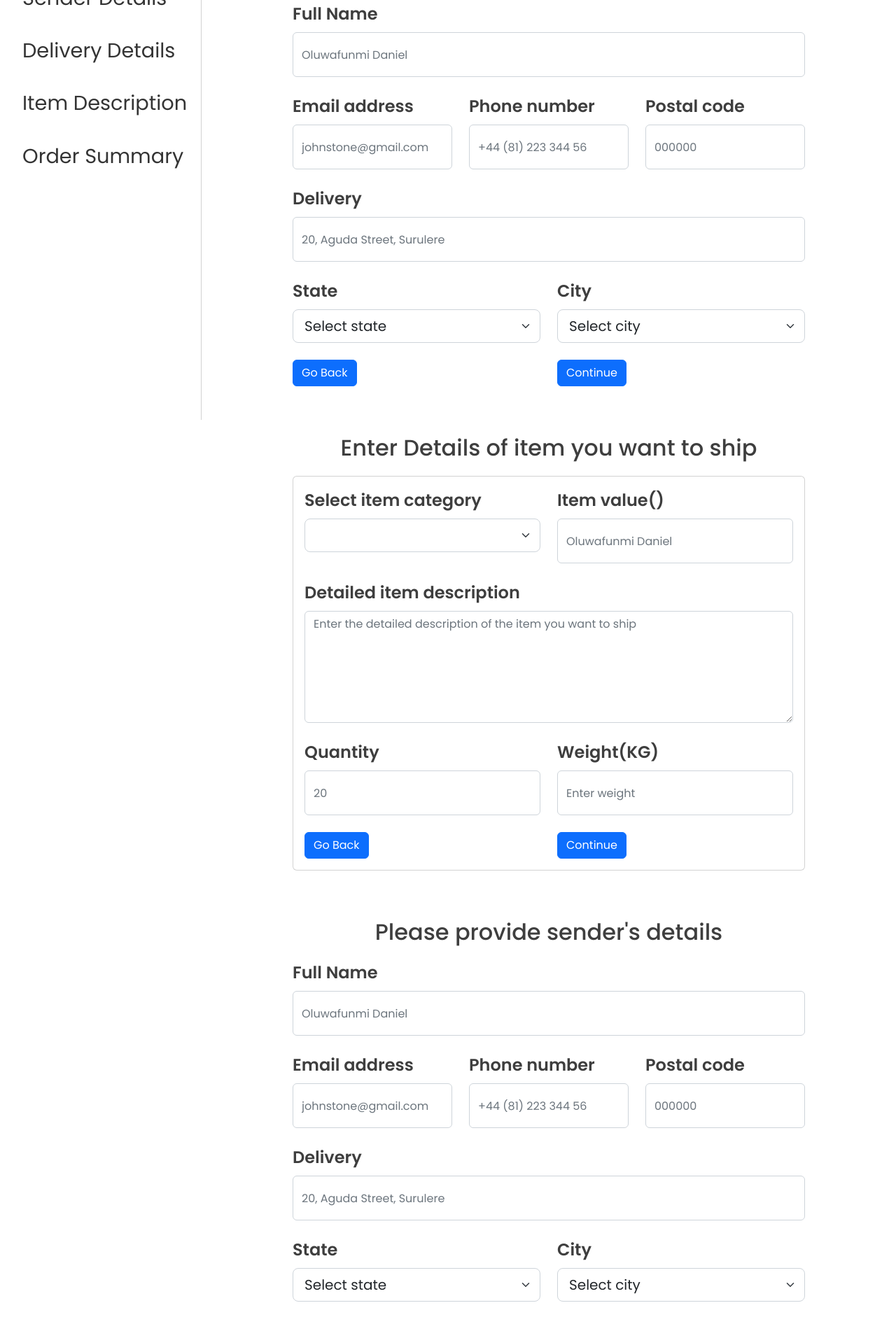
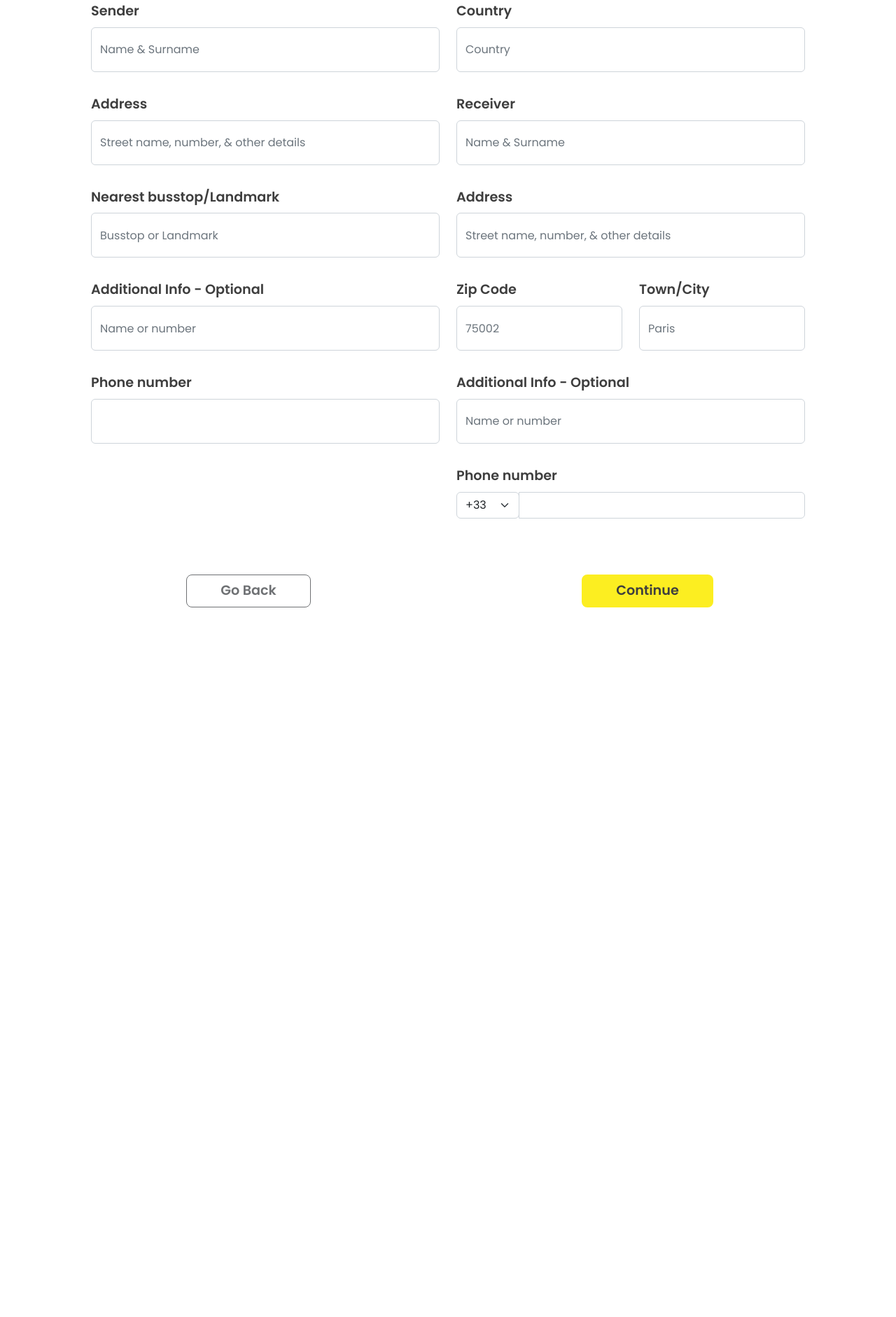
Before and after one commit to OluwabukolaAdelaka/pickmeup, a React (Create React App) app: page /shippingDetails in a window 1280 px wide. Shown: the part 200-2082 px from the top of the page at 70% size. After the commit the page ends 1116 px from the top, so only its background shows below. Built offline with nearby package versions, Linux system fonts and the light colour scheme; the HTML template or start-up script is replaced by a standard one.

Commit message:
Updated shipping process

```diff
--- a/src/DashboardPages/DeliveryDetails.jsx
+++ /dev/null
@@ -1,87 +0,0 @@
-import React from "react";
-
-function DeliveryDetails() {
-  return (
-    <div className="container">
-      <main className="mt-5 pt-3 px-5">
-        <p className="main-title">Enter Details of item you want to ship</p>
-        <div class="card">
-          <div class="card-body">
-            <form className="row g-4">
-              <div className="col-md-6">
-                <label htmlFor="itemCategory" className="form-label label">
-                  Select item category
-                </label>
-                <select
-                  className="form-select form-select-lg "
-                  aria-label=".form-select-lg example"
-                >
-                  <option></option>
-                  <option>...</option>
-                </select>
-              </div>
-              <div className="col-md-6">
-                <label htmlFor="itemValue" className="form-label label">
-                  Item value()
-                </label>
-                <input
-                  type="text"
-                  className="form-control main-input"
-                  placeholder="Oluwafunmi Daniel"
-                  id="itemValue"
-                />
-              </div>
-              <div className="col-12">
-                <label htmlFor="details" className="form-label label">
-                  Detailed item description
-                </label>
-
-                <textarea
-                  className="form-control"
-                  placeholder="Enter the detailed description of the item you want to ship"
-                  id="details"
-                  style={{ height: "10rem" }}
-                ></textarea>
-              </div>
-              <div className="col-md-6">
-                <label htmlFor="weight" className="form-label label">
-                  Quantity
-                </label>
-                <input
-                  type="text"
-                  className="form-control main-input"
-                  placeholder="20"
-                  id="weight"
-                />
-              </div>
-              <div className="col-md-6">
-                <label htmlFor="weight" className="form-label label">
-                  Weight(KG)
-                </label>
-                <input
-                  type="text"
-                  className="form-control main-input"
-                  placeholder="Enter weight"
-                  id="weight"
-                />
-              </div>
-
-              <div className="col-md-6">
-                <button type="button" className="btn btn-primary">
-                  Go Back
-                </button>
-              </div>
-              <div className="col-md-6">
-                <button type="button" className="btn btn-primary">
-                  Continue
-                </button>
-              </div>
-            </form>
-          </div>
-        </div>
-      </main>
-    </div>
-  );
-}
-
-export default DeliveryDetails;
--- a/src/DashboardPages/ItemDescription.jsx
+++ b/src/DashboardPages/ItemDescription.jsx
@@ -2,105 +2,74 @@ import React from "react";
 
 function ItemDescription() {
   return (
-    <div className="container">
-      {/* Main content */}
-      <main className="mt-5 pt-3 px-5">
-        <p className="main-title">Please provide sender's details</p>
+    <>
+      <p className="main-title">Enter Details of item you want to ship</p>
+      <div class="card">
+        <div class="card-body">
           <form className="row g-4">
-          <div className="col-12">
-            <label htmlFor="fullName" className="form-label label">
-              Full Name
+            <div className="col-md-6">
+              <label htmlFor="itemCategory" className="form-label label">
+                Select item category
+              </label>
+              <select
+                className="form-select form-select-lg main-input"
+                aria-label="form-select-lg"
+              >
+                <option>Kitchen wares</option>
+                <option>Electronics</option>
+                <option>Batteries</option>
+                <option>Beauty</option>
+              </select>
+            </div>
+            <div className="col-md-6">
+              <label htmlFor="itemValue" className="form-label label">
+                Item value()
               </label>
               <input
                 type="text"
                 className="form-control main-input"
                 placeholder="Oluwafunmi Daniel"
-              id="fullName"
+                id="itemValue"
               />
             </div>
-          <div className="col-md-4">
-            <label htmlFor="email" className="form-label label">
-              Email address
+            <div className="col-12">
+              <label htmlFor="details" className="form-label label">
+                Detailed item description
               </label>
-            <input
-              type="email"
-              className="form-control main-input"
-              placeholder="johnstone@gmail.com"
-              id="email"
-            />
+
+              <textarea
+                className="form-control"
+                placeholder="Enter the detailed description of the item you want to ship"
+                id="details"
+                style={{ height: "10rem" }}
+              ></textarea>
             </div>
-          <div className="col-md-4">
-            <label htmlFor="phoneNumber" className="form-label label">
-              Phone number
-            </label>
-            <input
-              type="text"
-              placeholder="+44 (81) 223 344 56"
-              className="form-control main-input"
-              id="phoneNumber"
-            />
-          </div>
-          <div className="col-md-4">
-            <label htmlFor="postalCode" className="form-label label">
-              Postal code
+            <div className="col-md-6">
+              <label htmlFor="weight" className="form-label label">
+                Quantity
               </label>
               <input
                 type="text"
                 className="form-control main-input"
-              id="postalCode"
-              placeholder="000000"
+                placeholder="20"
+                id="weight"
               />
             </div>
-          <div className="col-12">
-            <label htmlFor="delivery" className="form-label label">
-              Delivery
+            <div className="col-md-6">
+              <label htmlFor="weight" className="form-label label">
+                Weight(KG)
               </label>
               <input
                 type="text"
                 className="form-control main-input"
-              id="delivery"
-              placeholder="20, Aguda Street, Surulere"
+                placeholder="Enter weight"
+                id="weight"
               />
             </div>
-
-          <div className="col-md-6">
-            <label htmlFor="state" className="form-label label">
-              State
-            </label>
-            <select
-              class="form-select form-select-lg"
-              aria-label=".form-select-sm example"
-            >
-              <option>Select state</option>
-              <option>...</option>
-            </select>
+          </form>
         </div>
-          <div className="col-md-6">
-            <label htmlFor="city" className="form-label label">
-              City
-            </label>
-            <select
-              class="form-select form-select-lg"
-              aria-label=".form-select-sm example"
-            >
-              <option>Select city</option>
-              <option>...</option>
-            </select>
       </div>
-
-          <div className="col-md-6">
-            <button type="button" className="btn btn-primary">
-              Go Back
-            </button>
-          </div>
-          <div className="col-md-6">
-            <button type="button" className="btn btn-primary">
-              Continue
-            </button>
-          </div>
-        </form>
-      </main>
-    </div>
+    </>
   );
 }
 
--- a/src/DashboardPages/SenderDetails.jsx
+++ b/src/DashboardPages/SenderDetails.jsx
@@ -2,104 +2,164 @@ import React from "react";
 
 function SenderDetails() {
   return (
-    <div className="container">
     <main className="mt-5 pt-3 px-5">
-        <p className="main-title">Please provide sender's details</p>
       <form className="row g-4">
-          <div className="col-12">
+        <div className="col">
+          <p className="main-title">Pickup Details</p>
+          <div className="col">
             <label htmlFor="fullName" className="form-label label">
-              Full Name
+              Sender
             </label>
             <input
               type="text"
               className="form-control main-input"
-              placeholder="Oluwafunmi Daniel"
+              placeholder="Name &amp; Surname"
               id="fullName"
             />
           </div>
-          <div className="col-md-4">
-            <label htmlFor="email" className="form-label label">
-              Email address
+          <div className="col">
+            <label htmlFor="address" className="form-label label">
+              Address
             </label>
             <input
-              type="email"
+              type="text"
               className="form-control main-input"
-              placeholder="johnstone@gmail.com"
-              id="email"
+              placeholder="Street name, number, &amp; other details"
+              id="address"
             />
           </div>
-          <div className="col-md-4">
+          <div className="col">
+            <label htmlFor="landmark" className="form-label label">
+              Nearest busstop/Landmark
+            </label>
+            <input
+              type="text"
+              className="form-control main-input"
+              placeholder="Busstop or Landmark"
+              id="landmark"
+            />
+          </div>
+          <div className="col">
+            <label htmlFor="addInfo" className="form-label label">
+              Additional Info - Optional
+            </label>
+            <input
+              type="text"
+              className="form-control main-input"
+              placeholder="Name or number"
+              id="addInfo"
+            />
+          </div>
+          <div className="col">
             <label htmlFor="phoneNumber" className="form-label label">
               Phone number
             </label>
             <input
-              type="text"
-              placeholder="+44 (81) 223 344 56"
+              type="tel"
               className="form-control main-input"
               id="phoneNumber"
             />
           </div>
-          <div className="col-md-4">
-            <label htmlFor="postalCode" className="form-label label">
-              Postal code
+        </div>
+        <div className="col">
+          <p className="main-title">Delivery Details</p>
+          <div className="col">
+            <label htmlFor="country" className="form-label label">
+              Country
             </label>
             <input
               type="text"
               className="form-control main-input"
-              id="postalCode"
-              placeholder="000000"
+              id="country"
+              placeholder="Country"
             />
           </div>
-          <div className="col-12">
-            <label htmlFor="delivery" className="form-label label">
-              Delivery
+          <div className="col">
+            <label htmlFor="receiver" className="form-label label">
+              Receiver
             </label>
             <input
               type="text"
               className="form-control main-input"
-              id="delivery"
-              placeholder="20, Aguda Street, Surulere"
+              id="receiver"
+              placeholder="Name &amp; Surname"
+            />
+          </div>
+          <div className="col">
+            <label htmlFor="address" className="form-label label">
+              Address
+            </label>
+            <input
+              type="text"
+              className="form-control main-input"
+              placeholder="Street name, number, &amp; other details"
+              id="address"
+            />
+          </div>
+          <div className="row">
+            <div className="col-6">
+              <label htmlFor="zipCode" className="form-label label">
+                Zip Code
+              </label>
+              <input
+                type="text"
+                className="form-control main-input"
+                id="zipCode"
+                placeholder="75002"
+              />
+            </div>
+            <div className="col-6">
+              <label htmlFor="city" className="form-label label">
+                Town/City
+              </label>
+              <input
+                type="text"
+                className="form-control main-input"
+                id="city"
+                placeholder="Paris"
+              />
+            </div>
+          </div>
+          <div className="col">
+            <label htmlFor="addInfo" className="form-label label">
+              Additional Info - Optional
+            </label>
+            <input
+              type="text"
+              className="form-control main-input"
+              placeholder="Name or number"
+              id="addInfo"
             />
           </div>
 
-          <div className="col-md-6">
-            <label htmlFor="state" className="form-label label">
-              State
+          <div className="col">
+            <label htmlFor="phoneNumber" className="form-label label">
+              Phone number
             </label>
-            <select
-              class="form-select form-select-lg"
-              aria-label=".form-select-sm example"
-            >
-              <option>Select state</option>
-              <option>...</option>
+            <div className="col input-group mb-3">
+              <div class="input-group-prepend ">
+                <span className="" id="basic-addon3">
+                  <select className="form-select">
+                    <option selected>+33</option>
+                    <option value="+234">+234</option>
+                    <option value="+233">+233</option>
+                    <option value="+33">+33</option>
                   </select>
-          </div>
-          <div className="col-md-6">
-            <label htmlFor="city" className="form-label label">
-              City
-            </label>
-            <select
-              class="form-select form-select-lg"
-              aria-label=".form-select-sm example"
-            >
-              <option>Select city</option>
-              <option>...</option>
-            </select>
+                </span>
               </div>
 
-          <div className="col-md-6">
-            <button type="button" className="btn btn-primary">
-              Go Back
-            </button>
+              <input
+                type="tel"
+                class="form-control"
+                placeholder=""
+                aria-label="Example text with button addon"
+                aria-describedby="button-addon1"
+              />
             </div>
-          <div className="col-md-6">
-            <button type="button" className="btn btn-primary">
-              Continue
-            </button>
+          </div>
         </div>
       </form>
     </main>
-    </div>
   );
 }
 
--- a/src/DashboardPages/ShippingDetails.jsx
+++ b/src/DashboardPages/ShippingDetails.jsx
@@ -1,75 +1,61 @@
-import React from "react";
+import React, { useState } from "react";
 import Logo from "../assets/pickmeup-logo.png";
 import "../styles/ShippingDetails.css";
-import DeliveryDetails from "./DeliveryDetails";
 import ItemDescription from "./ItemDescription";
 import OrderSummary from "./OrderSummary";
 import SenderDetails from "./SenderDetails";
 
 function ShippingDetails() {
+  const [page, setPage] = useState(0);
+
+  function DisplayPages() {
+    if (page === 0) {
+      return <SenderDetails />;
+    } else if (page === 1) {
+      return <ItemDescription />;
+    } else {
+      return <OrderSummary />;
+    }
+  }
   return (
-    <div className="container-fluid">
+    <div className="container-fluid mb-5">
       {/* Navbar Start */}
       <nav className="navbar navbar-expand-lg bg-white border-dark border-bottom border-1 sticky-top">
-        {/* offcanvas trigger */}
-        <button
-          className="navbar-toggler me-2"
-          type="button"
-          data-bs-toggle="offcanvas"
-          data-bs-target="#offcanvasExample"
-          aria-controls="offcanvasExample"
-        >
-          <span
-            className="navbar-toggler-icon"
-            data-bs-target="#offcanvasExample"
-          ></span>
-        </button>
-        {/* offcanvas trigger */}
         <img src={Logo} className="me-auto" alt="company logo" />
       </nav>
       {/* Navbar End */}
 
-      {/* Sidebar Start */}
+      {/* Main content */}
 
-      <div
-        className="offcanvas offcanvas-start sidebarNav"
-        tabIndex="-1"
-        id="offcanvasExample"
-        aria-labelledby="offcanvasExampleLabel"
-      >
-        <div className="offcanvas-header mt-3">
-          <h5
-            className="offcanvas-title shipment-title"
-            id="offcanvasExampleLabel"
-          >
-            Book Shipment
-          </h5>
-          <button
-            type="button"
-            className="btn-close d-lg-none"
-            data-bs-dismiss="offcanvas"
-            aria-label="Close"
-          ></button>
-        </div>
-        <div className="offcanvas-body p-0">
-          <div className="dropdown mt-2">
-            <ul className="">
-              <li className="shipment-list">Sender Details</li>
-              <li className="shipment-list">Delivery Details</li>
-              <li className="shipment-list">Item Description</li>
-              <li className="shipment-list">Order Summary</li>
-            </ul>
+      <div className="container ">
+        <>{DisplayPages()}</>
+        <div className="row btn-container text-center">
+          <div className="col-md-6">
+            <button
+              type="button"
+              className="go-back-btn btn btn-lg"
+              onClick={() => {
+                setPage((currPage) => currPage - 1);
+              }}
+              disabled={page === 0}
+            >
+              Go Back
+            </button>
+          </div>
+          <div className="col-md-6">
+            <button
+              type="button"
+              className="continue-btn btn btn-lg"
+              onClick={() => {
+                setPage((currPage) => currPage + 1);
+              }}
+              disabled={page === page.length - 1}
+            >
+              Continue
+            </button>
           </div>
         </div>
       </div>
-      {/* Sidebar End */}
-
-      {/* Main content */}
-
-      <SenderDetails />
-      <DeliveryDetails />
-      <ItemDescription />
-      <OrderSummary />
     </div>
   );
 }
--- a/src/styles/ShippingDetails.css
+++ b/src/styles/ShippingDetails.css
@@ -1,12 +1,3 @@
-:root {
-  --offcanvas-width: 18rem !important;
-  --topNavbarHeight: 4.5rem !important;
-}
-
-.sidebarNav {
-  width: var(--offcanvas-width) !important;
-}
-
 .shipment-title {
   font-size: 2rem;
   font-weight: 600;
@@ -28,11 +19,10 @@
   font-size: 2rem;
   font-weight: 500;
   color: #3e3e3e;
-  text-align: center;
 }
 
 .label {
-  font-size: 1.5rem;
+  font-size: 1.2rem;
   font-weight: 600;
   color: #3e3e3e;
 }
@@ -40,8 +30,35 @@
 .main-input {
   height: 4rem;
   color: #343434;
+  margin-bottom: 2rem;
 }
-@media (min-width: 992px) {
+
+/* .main-input:focus {
+  outline: none;
+} */
+
+.btn-container {
+  display: flex;
+  margin-top: 4rem;
+}
+
+.go-back-btn {
+  border: 1px solid #fcee21;
+  color: #3e3e3e;
+  padding: 0.5rem 3rem;
+  font-size: 1.2rem;
+  font-weight: 600;
+}
+
+.continue-btn {
+  background-color: #fcee21;
+  color: #3e3e3e;
+  padding: 0.5rem 3rem;
+  font-size: 1.2rem;
+  font-weight: 600;
+}
+
+/* @media (min-width: 992px) {
   .offcanvas-backdrop::before {
     display: none;
   }
@@ -49,10 +66,15 @@
   main {
     margin-left: var(--offcanvas-width) !important;
   }
+
+  .btn-container {
+    margin-left: var(--offcanvas-width) !important;
+  }
+
   .sidebarNav {
     transform: none !important;
     visibility: visible !important;
     top: var(--topNavbarHeight) !important;
     height: calc(100% - var(--topNavbarHeight)) !important;
   }
-}
+} */
```
Also changed, not shown: src/DashboardPages/Shipping.jsx (+1 -32 lines). Lines whose indentation alone changed are shown as unchanged.
